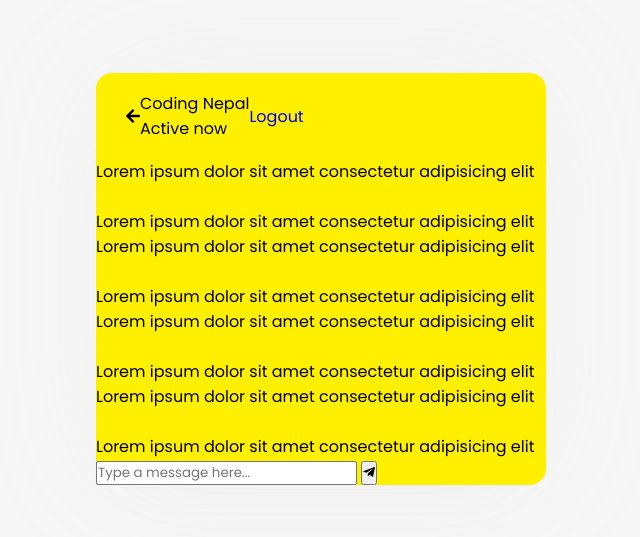
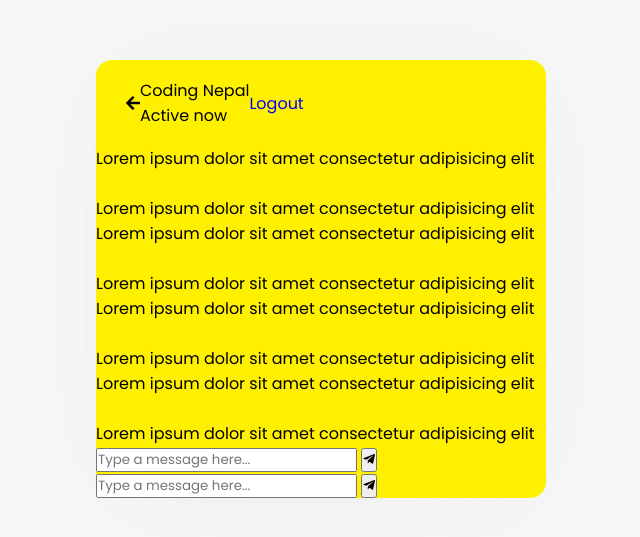
Before and after one commit to muhrifkyamirullah/Application-Chat, a plain HTML site: page chat.html in a window 1280 px wide. Shown: the part 121-658 px from the top of the page, without its empty margins (319-959 px from the left). Drawn offline with Linux system fonts and the light colour scheme.

Commit message:
Update add app-2 chat.html
menambahkan tag button dan input chat.html

```diff
--- a/chat.html
+++ b/chat.html
@@ -68,6 +68,8 @@
             <form action="" class="typing-area">
                 <input type="text" placeholder="Type a message here...">
                 <button><i class="fab fa-telegram-plane"></i></button>
+                 <input type="text" placeholder="Type a message here...">
+                <button><i class="fab fa-telegram-plane"></i></button>
             </form>
         </section>
     </div>
```
